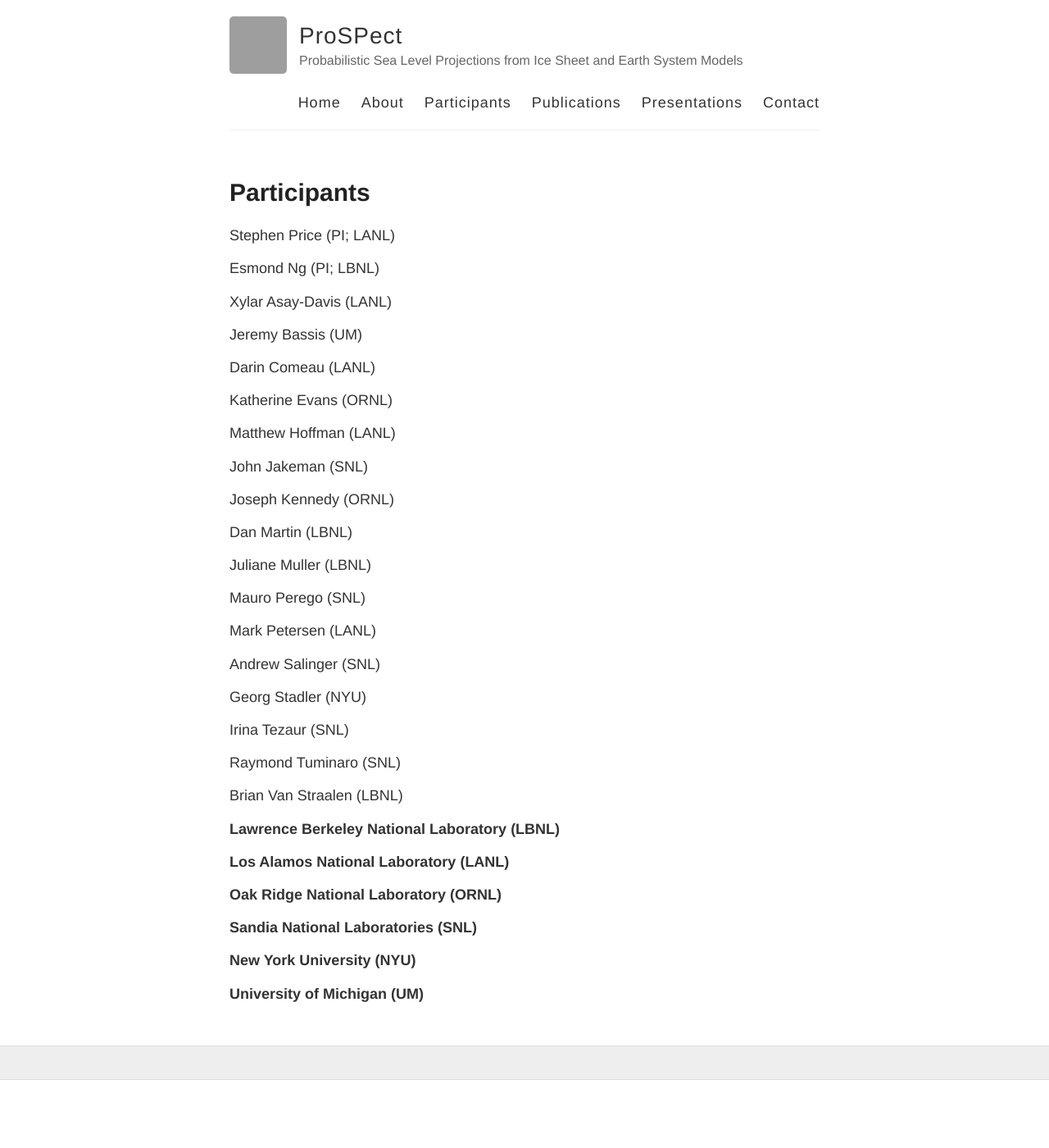
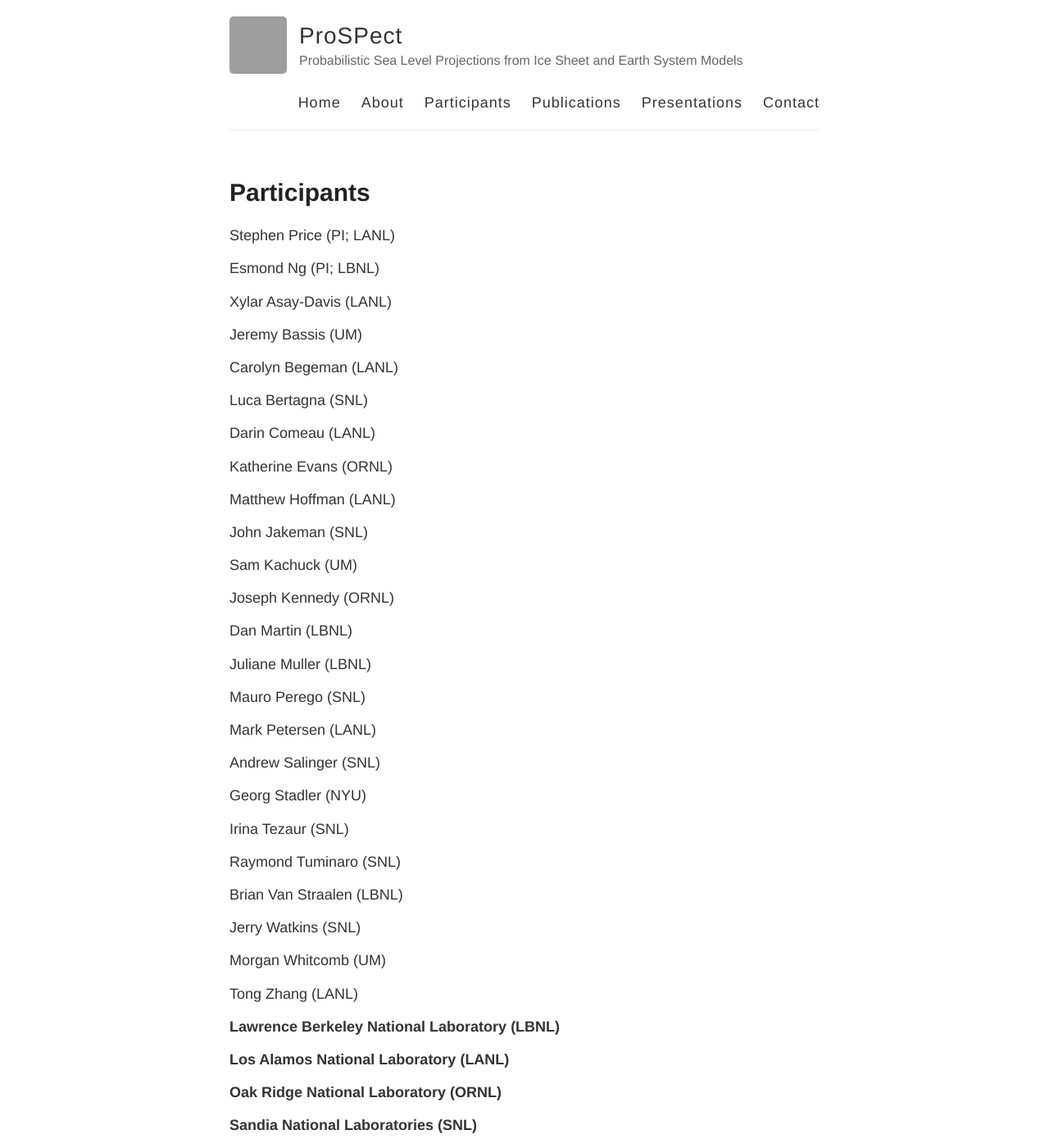
Before and after one commit to SLE-E3SM/SLE-E3SM.github.io, a Jekyll site: the page built from participants.md, in a window 1280 px wide and 1400 px high. Shown: the whole window at 82% size. Built offline with Jekyll 4.4.1, drawn with Linux system fonts in a browser that asks for light colours; grey boxes are pictures that could not be loaded.

Commit message:
Update participants.md

```diff
--- a/participants.md
+++ b/participants.md
@@ -13,6 +13,10 @@ Xylar Asay-Davis (LANL)
 
 Jeremy Bassis (UM)
 
+Carolyn Begeman (LANL)
+
+Luca Bertagna (SNL)
+
 Darin Comeau (LANL)
 
 Katherine Evans (ORNL)
@@ -20,6 +24,8 @@ Katherine Evans (ORNL)
 Matthew Hoffman (LANL)
 
 John Jakeman (SNL)
+
+Sam Kachuck (UM)
 
 Joseph Kennedy (ORNL)
 
@@ -41,6 +47,12 @@ Raymond Tuminaro (SNL)
 
 Brian Van Straalen (LBNL)
 
+Jerry Watkins (SNL)
+
+Morgan Whitcomb (UM)
+
+Tong Zhang (LANL)
+
 **Lawrence Berkeley National Laboratory (LBNL)**
 
 **Los Alamos National Laboratory (LANL)**
```
